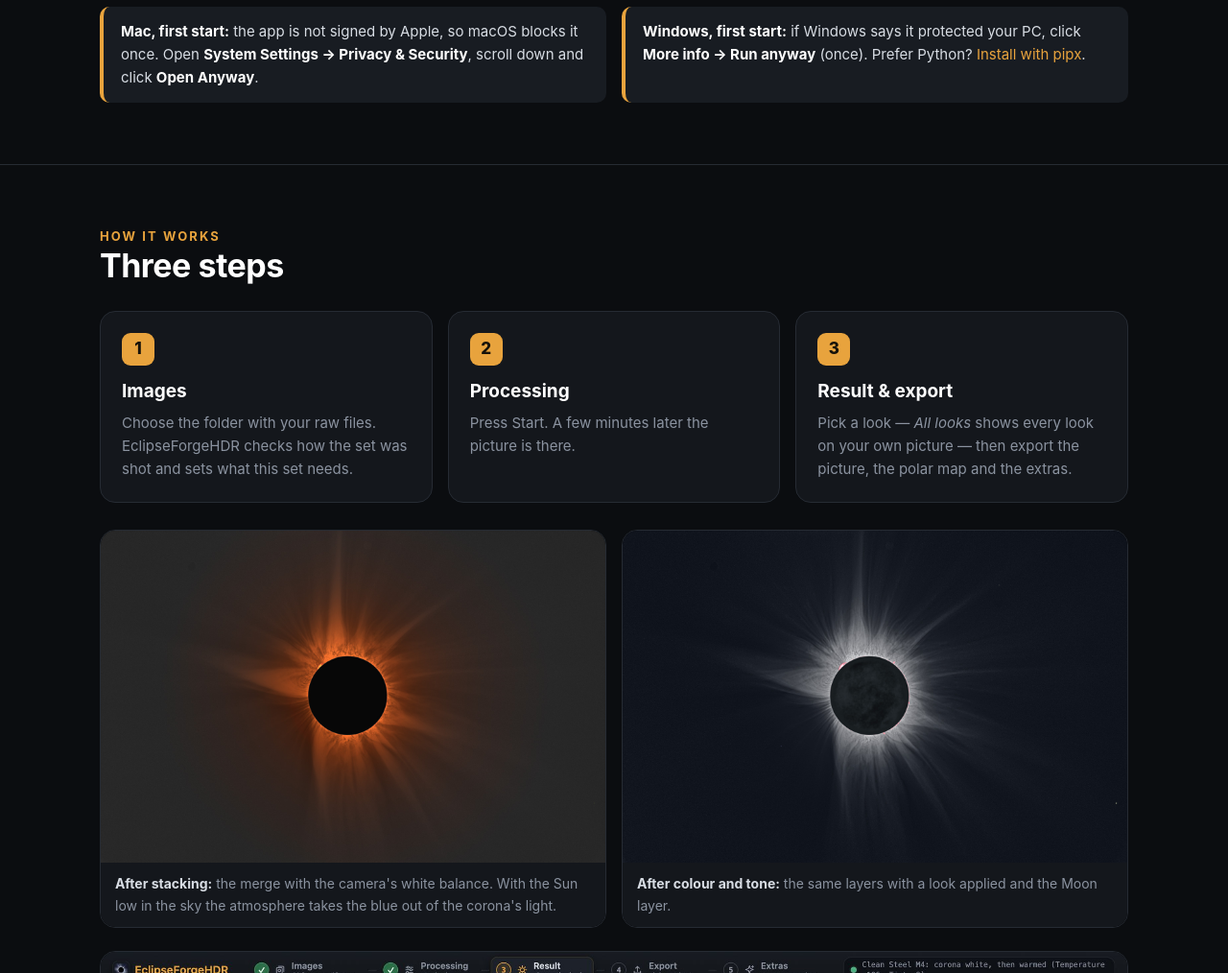
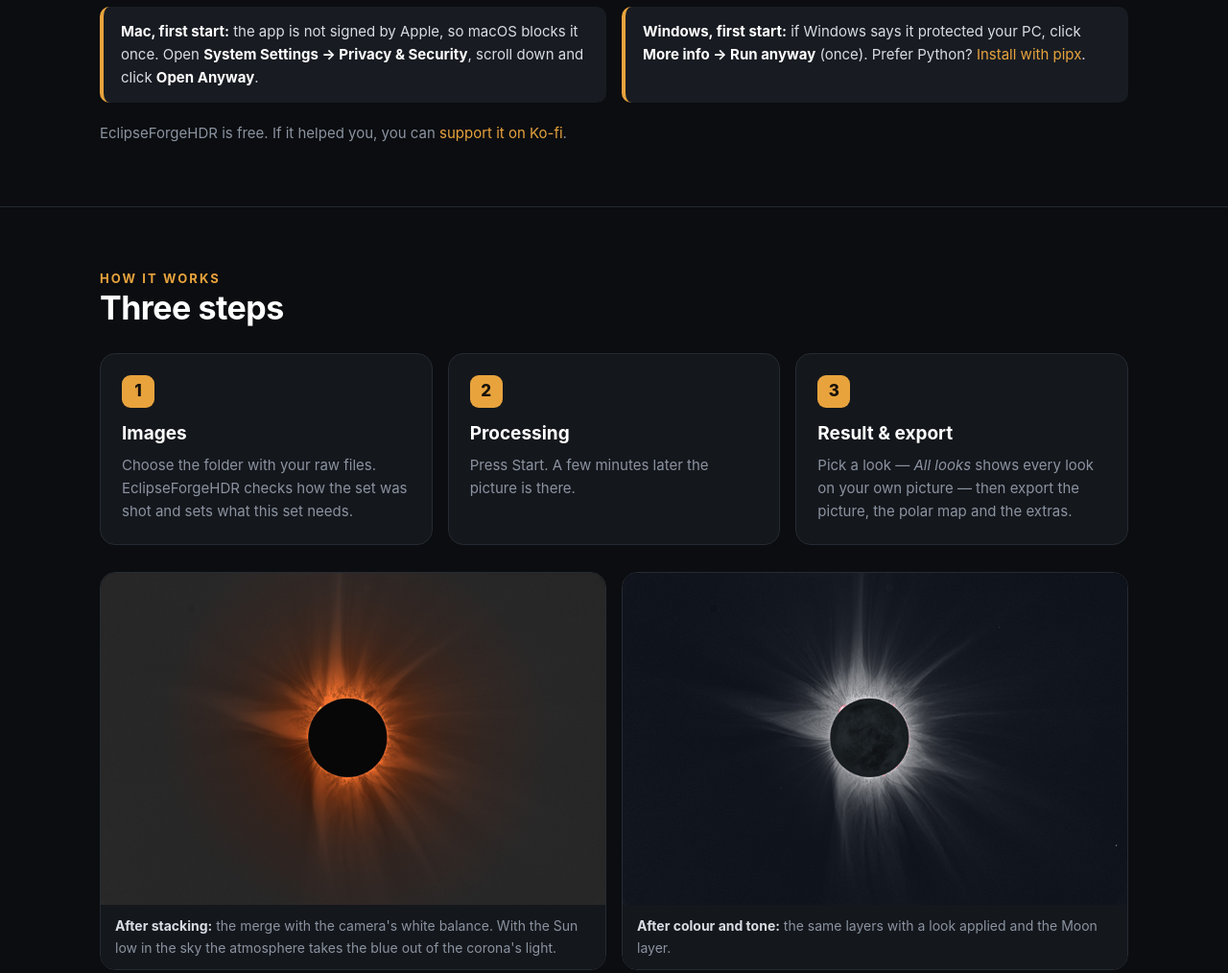
Before and after one commit to naugustin77/efhdr-website, a plain HTML site: page index.html in a window 1280 px wide. Shown: the part 1200-2214 px from the top of the page at 96% size. Drawn offline with Linux system fonts and the light colour scheme; no server answers.

Commit message:
Ko-fi option

```diff
--- a/index.html
+++ b/index.html
@@ -92,6 +92,7 @@ h2{font:750 34px/1.15 Inter,system-ui,sans-serif;color:#fff;letter-spacing:-.015
 .docs a.card:hover{text-decoration:none;border-color:#3a414c}
 .docs a.card h3{color:var(--gold)}
 
+.support{margin-top:20px;font-size:15px;color:var(--muted)}
 footer{border-top:1px solid var(--line);padding:30px 0 40px;color:var(--muted);font-size:14px}
 footer .wrap{display:flex;flex-wrap:wrap;gap:10px 24px;align-items:center}
 footer .sp{margin-left:auto}
@@ -174,6 +175,7 @@ footer .sp{margin-left:auto}
       <div><b>Mac, first start:</b> the app is not signed by Apple, so macOS blocks it once. Open <b>System Settings → Privacy &amp; Security</b>, scroll down and click <b>Open Anyway</b>.</div>
       <div><b>Windows, first start:</b> if Windows says it protected your PC, click <b>More info → Run anyway</b> (once). Prefer Python? <a href="https://github.com/naugustin77/EclipseForgeHDR#install-with-python">Install with pipx</a>.</div>
     </div>
+    <p class="support">EclipseForgeHDR is free. If it helped you, you can <a href="https://ko-fi.com/Q4H72B4F9E">support it on Ko-fi</a>.</p>
   </div>
 </section>
 
@@ -240,6 +242,7 @@ footer .sp{margin-left:auto}
     <span>EclipseForgeHDR · free · source-available</span>
     <a href="https://github.com/naugustin77/EclipseForgeHDR">Source on GitHub</a>
     <a href="https://github.com/naugustin77/EclipseForgeHDR/blob/main/CHANGELOG.md">Changelog</a>
+    <a href="https://ko-fi.com/Q4H72B4F9E">Support on Ko-fi</a>
     <a class="sp" href="https://github.com/naugustin77/EclipseForgeHDR/blob/main/LICENSE">Licence</a>
   </div>
 </footer>
```
